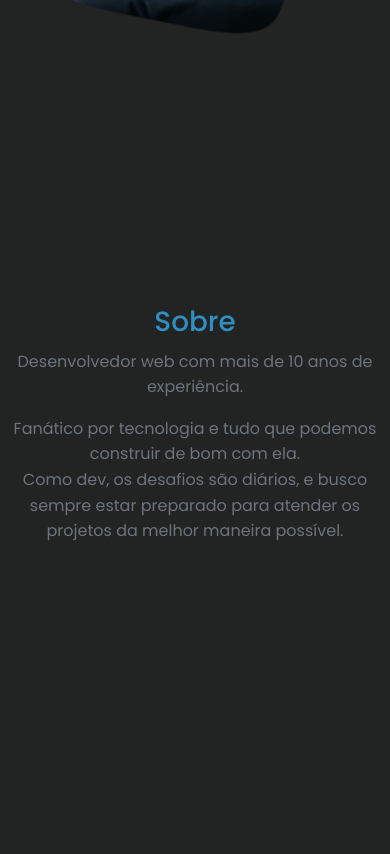
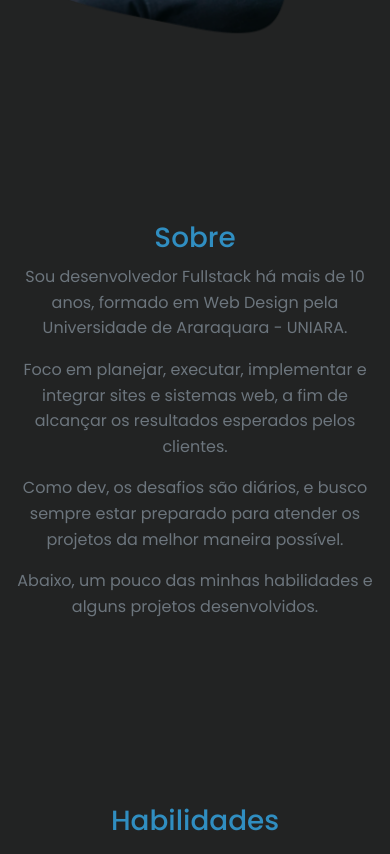
Before and after one commit to guinicola/guinicola.github.io, a website: page index.html in a window 390 px wide. Shown: the part 610-1464 px from the top of the page. Drawn offline with Linux system fonts and the light colour scheme.

Commit message:
fix: section padding and my text

```diff
--- a/index.html
+++ b/index.html
@@ -83,11 +83,14 @@
             <div class="container">
                 <h1 class="text-primary text-center">Sobre</h1>
                 <div class="box-text text-secondary  text-center">
-                    <p>Desenvolvedor web com mais de 10 anos de experiência.</p>
+                    <p>Sou desenvolvedor Fullstack há mais de 10 anos, formado em Web Design pela Universidade de Araraquara - UNIARA.</p>
                     <p>
-                        Fanático por tecnologia e tudo que podemos construir de bom com ela. <br>
+                        Foco em planejar, executar, implementar e integrar sites e sistemas web, a fim de alcançar os resultados esperados pelos clientes.
+                    </p>
+                    <p>
                         Como dev, os desafios são diários, e busco sempre estar preparado para atender os projetos da melhor maneira possível.
                     </p>
+                    <p>Abaixo, um pouco das minhas habilidades e alguns projetos desenvolvidos.</p>
                 </div>
             </div>
         </section>
--- a/resources/sass/style.scss
+++ b/resources/sass/style.scss
@@ -78,6 +78,11 @@ img{
 
 section{
     padding: 20vh 0;
+}
+@media screen and (max-width:992px) {
+    section{
+        padding: 10vh 0;
+    }
 }
 
 #presentation{
```
Also changed, not shown: resources/css/style.css.
